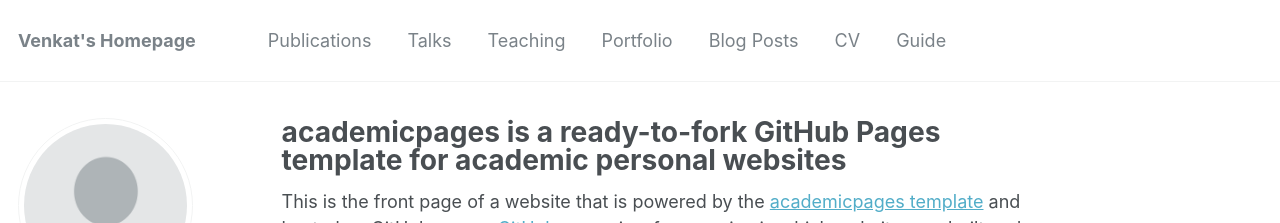
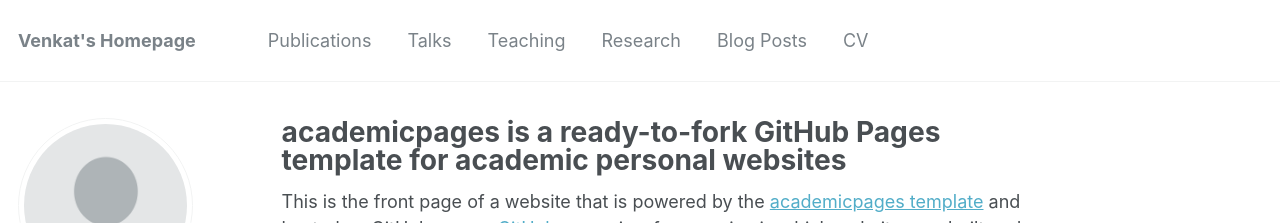
Before and after one commit to venkatramanrenganathan/venkatramanrenganathan.github.io, a Jekyll site: the page built from _pages/about.md, in a window 1280 px wide and 900 px high. Shown: the top 223 px of the window. Built offline with Jekyll 4.4.1, drawn with Linux system fonts in a browser that asks for light colours; some web fonts are replaced.

Commit message:
Updates Site Navigation

```diff
--- a/_data/navigation.yml
+++ b/_data/navigation.yml
@@ -9,14 +9,14 @@ main:
   - title: "Teaching"
     url: /teaching/
 
-  - title: "Portfolio"
+  - title: "Research"
     url: /portfolio/
 
   - title: "Blog Posts"
     url: /year-archive/
 
   - title: "CV"
-    url: /cv/
+    url: /files/CV.pdf
 
-  - title: "Guide"
-    url: /markdown/
+  #- title: "Guide"
+  #  url: /markdown/
```
Also changed, not shown: 2 other files.
